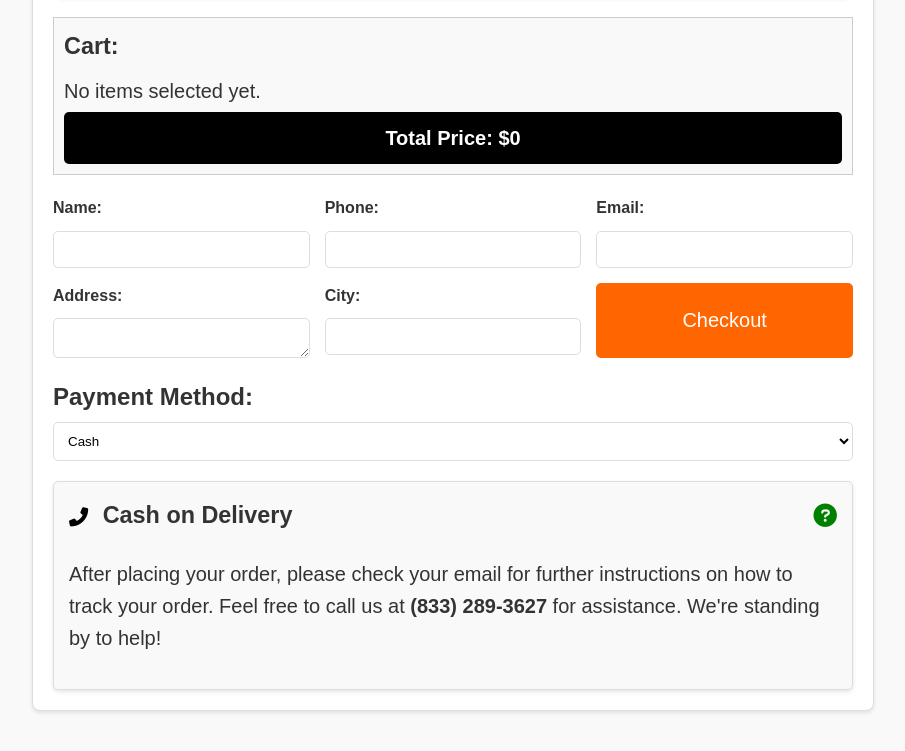
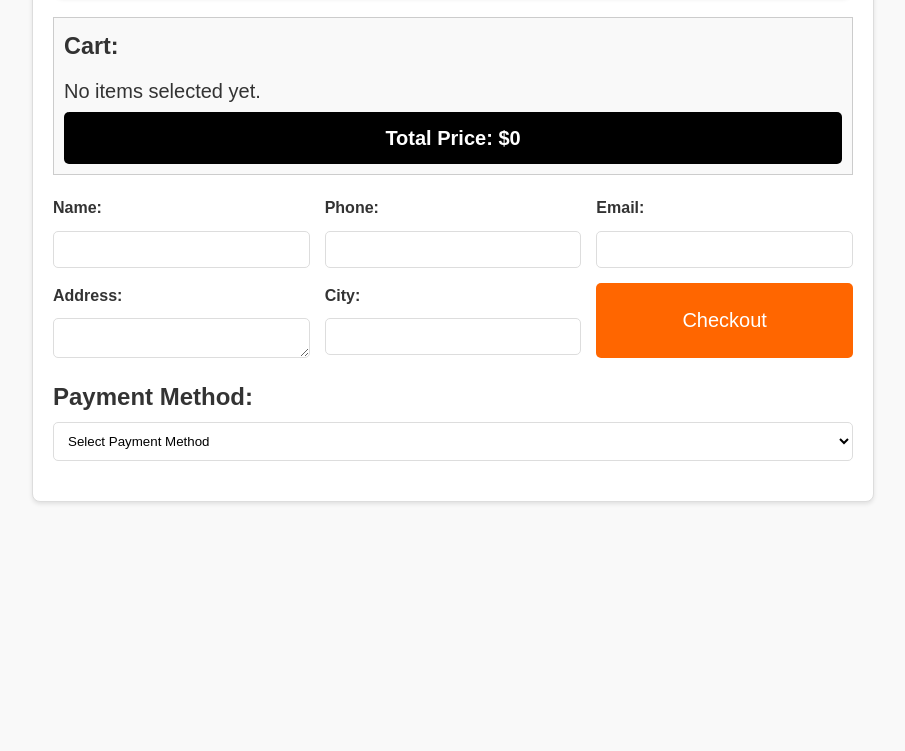
Before and after one commit to menached/doap.com, a plain HTML site: page cart.html in a window 1280 px wide. Shown: the part 863-1614 px from the top of the page, without its empty margins (187-1092 px from the left). After the commit the page ends 1415 px from the top, so only its background shows below. Drawn offline with Linux system fonts and the light colour scheme; a web font is replaced by a local one.

```diff
--- a/cart.html
+++ b/cart.html
@@ -268,10 +268,10 @@
         <div class="payment-section">
             <label for="paymentMethod" class="Marvelfont">Payment Method:</label>
             <select id="paymentMethod" name="paymentMethod" required>
-                <option value="">Select Payment Method</option>
+                <option value="" selected>Select Payment Method</option>
                 <option value="credit-card">Credit Card</option>
                 <option value="crypto">Crypto</option>
-                <option value="cash" selected>Cash</option>
+                <option value="cash">Cash</option>
                 <option value="zelle">Zelle</option>
                 <option value="venmo">Venmo</option>
                 <option value="paypal">PayPal</option>
```
